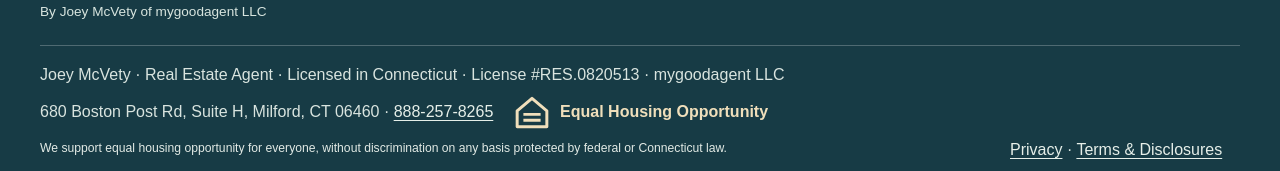
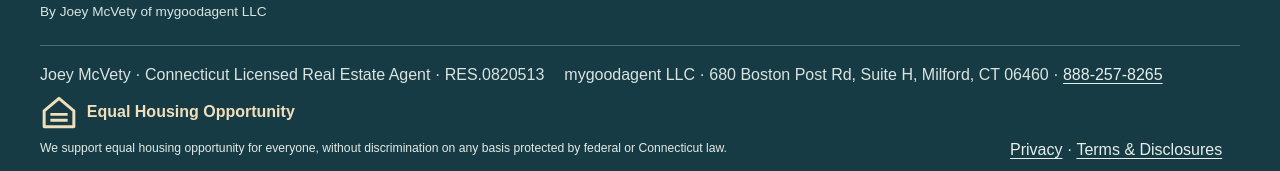
Before and after one commit to joeysellsct/Explore-Connecticut-Living, a Next.js app: page /en/towns/andover in a window 1280 px wide. Shown: the part 4630-4801 px from the top of the page. Built offline with nearby package versions, Linux system fonts and the light colour scheme; no server answers.

Commit message:
Refine footer agent license wording and group brokerage with address

```diff
--- a/app/[locale]/layout.tsx
+++ b/app/[locale]/layout.tsx
@@ -25,8 +25,8 @@
         <div className="footer-minimal-contact"><a href="tel:+12036277262">203-627-7262</a><a href="mailto:JoeySellsCT@gmail.com">JoeySellsCT@gmail.com</a></div>
       </div>
       <div className="footer-minimal-legal">
-        <span>Joey McVety · {locale==='es'?'Agente inmobiliario con licencia en Connecticut':'Real Estate Agent · Licensed in Connecticut'} · License #RES.0820513 · mygoodagent LLC</span>
-        <span>680 Boston Post Rd, Suite H, Milford, CT 06460 · <a href="tel:+18882578265">888-257-8265</a></span>
+        <span>Joey McVety · {locale==='es'?'Agente inmobiliario con licencia en Connecticut':'Connecticut Licensed Real Estate Agent'} · RES.0820513</span>
+        <span>mygoodagent LLC · 680 Boston Post Rd, Suite H, Milford, CT 06460 · <a href="tel:+18882578265">888-257-8265</a></span>
         <span className="footer-minimal-housing"><svg viewBox="0 0 64 64" width="38" height="38" role="img" aria-label="Equal Housing Opportunity symbol" xmlns="http://www.w3.org/2000/svg"><path d="M7 30 L32 9 L57 30 V57 H7 Z" fill="none" stroke="currentColor" strokeWidth="5" strokeLinejoin="round"/><path d="M20 36 H44 M20 46 H44" stroke="currentColor" strokeWidth="5" strokeLinecap="square"/></svg><span>{locale==='es'?'Igualdad de oportunidades de vivienda':'Equal Housing Opportunity'}</span></span>
         <p className="footer-housing-disclosure">{locale==='es'?'Apoyamos la igualdad de oportunidades de vivienda para todas las personas, sin discriminación por motivos protegidos por las leyes federales y de Connecticut.':'We support equal housing opportunity for everyone, without discrimination on any basis protected by federal or Connecticut law.'}</p>
         <span><Link href={`/${locale}/privacy`}>{locale==='es'?'Privacidad':'Privacy'}</Link> · <Link href={`/${locale}/terms`}>{locale==='es'?'Términos y divulgaciones':'Terms & Disclosures'}</Link></span>
```
